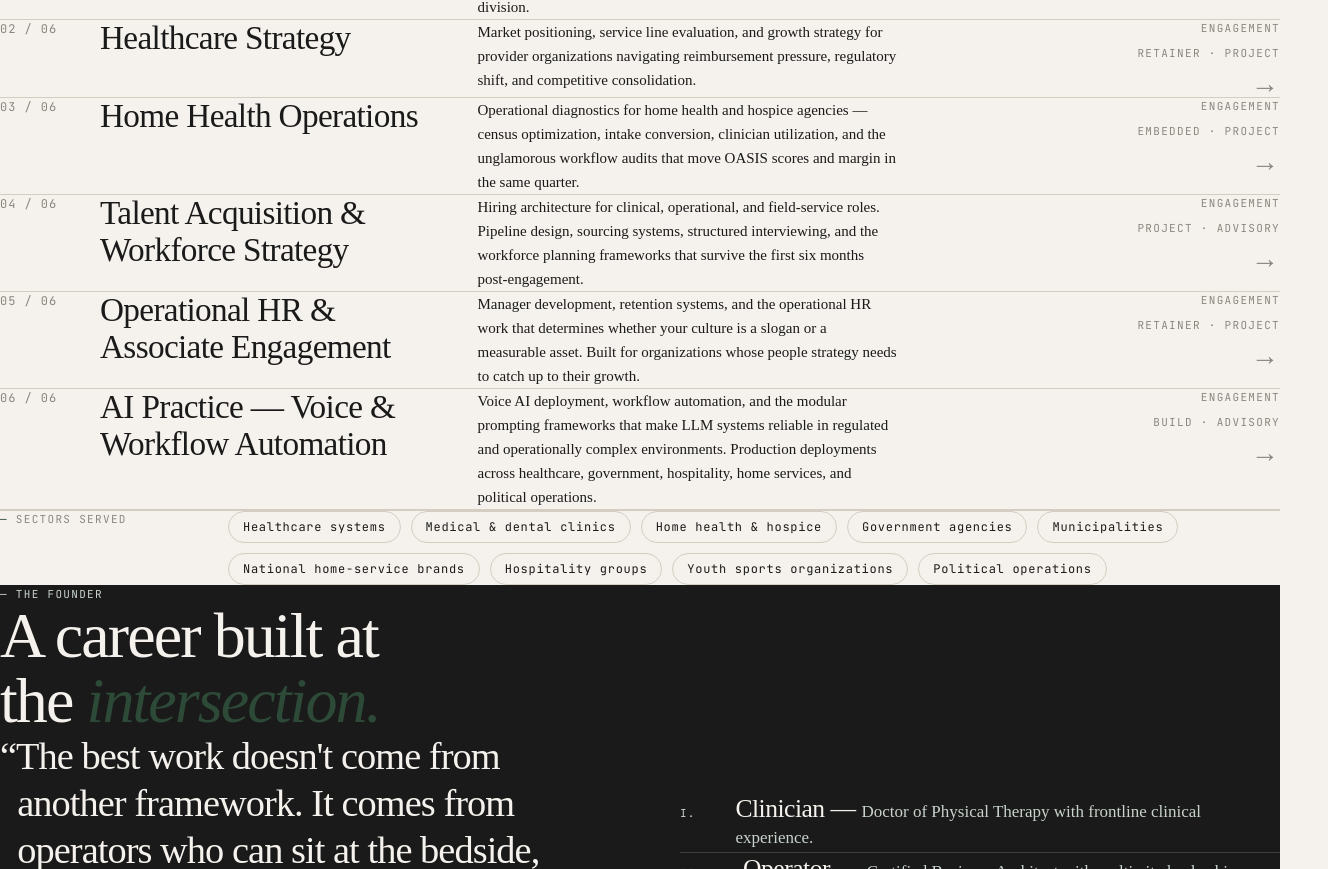
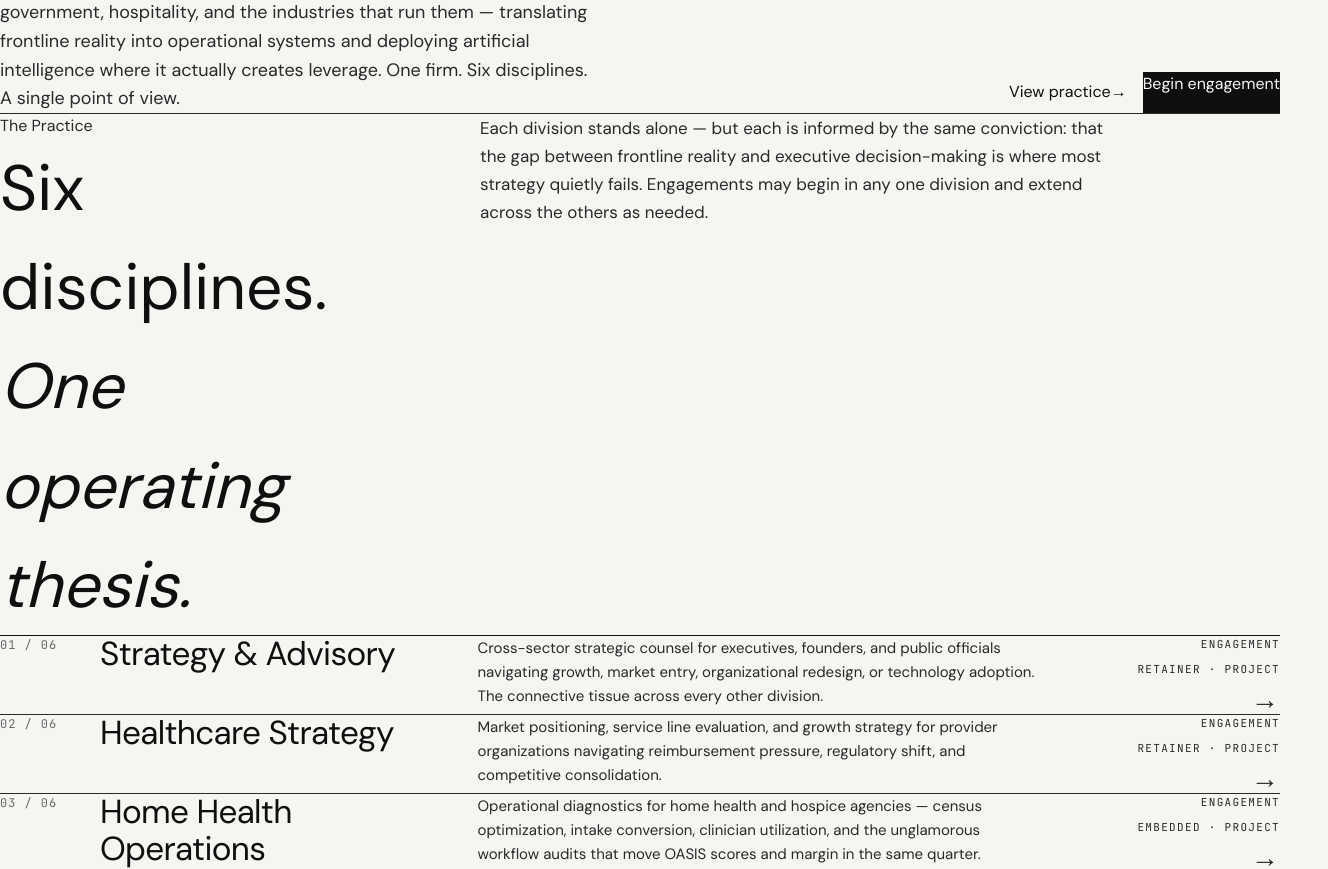
Before and after one commit to worker-max/C-Highland-Advisory, a Next.js app: page / in a window 1280 px wide. Shown: the part 1091-1960 px from the top of the page, 1328 px wide, since content can reach past the window. Built offline with nearby package versions, Linux system fonts and the light colour scheme.

Commit message:
foundation: Material Chapter tokens and utilities

```diff
--- a/app/globals.css
+++ b/app/globals.css
@@ -1,77 +1,59 @@
 @import "tailwindcss";
 
 /* ═══════════════════════════════════════════════
-   C HIGHLAND ADVISORY — Design Tokens
-   Modern Swiss-editorial. Single-family sans.
+   C HIGHLAND ADVISORY — Material Chapter tokens
    ═══════════════════════════════════════════════ */
 
 @theme inline {
-  --color-paper: #f5f2ed;
-  --color-paper-deep: #ebe6dc;
-  --color-ink: #1a1a1a;
-  --color-ink-soft: #4a4a48;
-  --color-ink-mute: #8a877f;
-  --color-rule: #d4cec2;
-  --color-accent: #2d4a38;
-  --color-accent-deep: #1f3527;
-  --color-accent-soft: #c8d3cb;
+  /* Neutral base */
+  --color-bone:     #f7f5f1;
+  --color-paper:    #fafaf7;
+  --color-ink:      #0f0f10;
+  --color-graphite: #2a2a2c;
+  --color-silt:     #6b6b6e;
+  --color-mist:     #c4c2be;
 
-  --font-sans: var(--font-inter), ui-sans-serif, system-ui, -apple-system, sans-serif;
+  /* Chapter signatures — muted-vivid, non-primary */
+  --color-ch-strategy:   #2a2a2c;
+  --color-ch-healthcare: #0e6b5d;
+  --color-ch-homehealth: #b6482d;
+  --color-ch-talent:     #b8862e;
+  --color-ch-hr:         #6d2e4e;
+  --color-ch-ai:         #1fa79c;
+
+  /* Fonts */
+  --font-sans: var(--font-dm), ui-sans-serif, system-ui, -apple-system, sans-serif;
   --font-mono: var(--font-jetbrains), ui-monospace, SFMono-Regular, monospace;
 
-  --ease-editorial: cubic-bezier(0.2, 0.8, 0.2, 1);
+  /* Motion */
+  --ease-quiet: cubic-bezier(0.16, 1, 0.3, 1);
   --dur-hover: 240ms;
-  --dur-reveal: 600ms;
-
-  --screen-md: 900px;
+  --dur-reveal: 800ms;
 }
 
 @theme {
   --breakpoint-md: 900px;
 }
 
-/* base */
-* {
-  margin: 0;
-  padding: 0;
-  box-sizing: border-box;
-}
+* { margin: 0; padding: 0; box-sizing: border-box; }
 
-html {
-  scroll-behavior: smooth;
-}
+html { scroll-behavior: smooth; }
 
-html,
-body {
-  background: var(--color-paper);
-  color: var(--color-ink);
+html, body {
+  background: var(--color-bone);
+  color: var(--color-graphite);
   font-family: var(--font-sans);
-  font-weight: 300;
-  font-variation-settings: "opsz" 18;
-  line-height: 1.5;
+  font-weight: 400;
+  line-height: 1.55;
   -webkit-font-smoothing: antialiased;
   -moz-osx-font-smoothing: grayscale;
 }
 
-body {
-  overflow-x: clip;
-  isolation: isolate;
-}
+body { overflow-x: clip; isolation: isolate; }
 
-::selection {
-  background: var(--color-accent);
-  color: var(--color-paper);
-}
+::selection { background: var(--color-ink); color: var(--color-bone); }
 
-.dark-section ::selection {
-  background: var(--color-accent-soft);
-  color: var(--color-ink);
-}
-
-a {
-  color: inherit;
-  text-decoration: none;
-}
+a { color: inherit; text-decoration: none; }
 
 button {
   font: inherit;
@@ -82,279 +64,174 @@ button {
 }
 
 :focus-visible {
-  outline: 2px solid var(--color-accent);
+  outline: 2px solid currentColor;
   outline-offset: 3px;
   border-radius: inherit;
 }
 
-.dark-section :focus-visible {
-  outline-color: var(--color-accent-soft);
-}
-
-/* ───── Mono labels ─────
-   .mono-label = labels (0.12em)
-   .mono-numeral = numerical markers like 01/06 (0.08em) */
-.mono-label {
-  font-family: var(--font-mono);
-  font-size: 11px;
-  text-transform: uppercase;
-  letter-spacing: 0.12em;
-  color: var(--color-ink-mute);
-}
-.mono-numeral {
-  font-family: var(--font-mono);
-  font-size: 12px;
-  letter-spacing: 0.08em;
-  color: var(--color-ink-mute);
-}
-
-.label-dash::before {
-  content: "— ";
-  color: var(--color-accent);
-}
-.dark-section .label-dash::before {
-  color: var(--color-accent-soft);
-}
-
-/* ───── Display headlines ─────
-   Inter at ~250, opsz 96 gives the pulled, precise cut for large sizes.
-   Italic + accent color replaces Fraunces italic as the emphasis mechanism. */
-.headline-display {
+.display-xl {
   font-family: var(--font-sans);
-  font-weight: 250;
-  font-variation-settings: "opsz" 96;
+  font-weight: 500;
+  font-size: clamp(56px, 8vw, 120px);
   line-height: 0.98;
-  letter-spacing: -0.035em;
-  color: var(--color-ink);
-  text-wrap: balance;
-}
-.headline-display em,
-.section-title em {
-  font-style: italic;
-  font-weight: 300;
-  color: var(--color-accent);
-}
-
-.section-title {
-  font-family: var(--font-sans);
-  font-weight: 250;
-  font-variation-settings: "opsz" 72;
-  line-height: 1.02;
   letter-spacing: -0.03em;
   color: var(--color-ink);
   text-wrap: balance;
 }
 
-/* Hero underline accent — soft-edge gradient, scales with em */
-.rule-under {
-  position: relative;
-  display: inline-block;
-}
-.rule-under::after {
-  content: "";
-  position: absolute;
-  left: 0;
-  right: 0;
-  bottom: 0.05em;
-  height: 0.055em;
-  background: linear-gradient(
-    90deg,
-    transparent 0%,
-    var(--color-accent) 8%,
-    var(--color-accent) 92%,
-    transparent 100%
-  );
+.display-lg {
+  font-family: var(--font-sans);
+  font-weight: 500;
+  font-size: clamp(44px, 5.5vw, 84px);
+  line-height: 1;
+  letter-spacing: -0.028em;
+  color: var(--color-ink);
+  text-wrap: balance;
 }
 
-/* ───── Division row ─────
-   Lifted out of the component so there's one copy, one set of hover rules,
-   and the parent creates a stacking context so the ::before bleed works in Safari. */
-.division-row {
-  isolation: isolate;
-  overflow: visible;
-}
-.division-row::before {
-  content: "";
-  position: absolute;
-  left: -1.5rem;
-  right: -1.5rem;
-  top: 0;
-  bottom: 0;
-  background: var(--color-paper-deep);
-  opacity: 0;
-  transition: opacity var(--dur-hover) var(--ease-editorial);
-  z-index: -1;
-}
-@media (min-width: 900px) {
-  .division-row::before {
-    left: -3rem;
-    right: -3rem;
-  }
-}
-.division-row:hover::before {
-  opacity: 1;
-}
-.division-row:hover .division-name,
-.division-row:focus-visible .division-name {
-  color: var(--color-accent);
-}
-.division-row:hover .division-arrow,
-.division-row:focus-visible .division-arrow {
-  color: var(--color-accent);
-  transform: translateX(8px);
-}
-.division-name,
-.division-arrow {
-  transition:
-    color var(--dur-hover) var(--ease-editorial),
-    transform var(--dur-hover) var(--ease-editorial);
+.display-md {
+  font-family: var(--font-sans);
+  font-weight: 500;
+  font-size: clamp(32px, 4vw, 52px);
+  line-height: 1.05;
+  letter-spacing: -0.02em;
+  color: var(--color-ink);
+  text-wrap: balance;
 }
 
-/* ───── Sector pills ─────
-   Mono, editorial tag feel — not button-like. */
-.sector-pill {
+.display-sm {
+  font-family: var(--font-sans);
+  font-weight: 500;
+  font-size: clamp(24px, 2.8vw, 34px);
+  line-height: 1.15;
+  letter-spacing: -0.015em;
+  color: var(--color-ink);
+}
+
+.eyebrow {
+  font-family: var(--font-mono);
+  font-size: 11px;
+  text-transform: uppercase;
+  letter-spacing: 0.14em;
+  color: var(--color-silt);
+}
+
+.mono-numeral {
   font-family: var(--font-mono);
   font-size: 12px;
-  letter-spacing: 0.06em;
-  color: var(--color-ink);
-  padding: 6px 14px;
-  border: 1px solid var(--color-rule);
-  border-radius: 100px;
-  transition:
-    background var(--dur-hover) var(--ease-editorial),
-    border-color var(--dur-hover) var(--ease-editorial);
-  cursor: default;
-}
-.sector-pill:hover {
-  background: var(--color-paper-deep);
-  border-color: var(--color-accent);
+  letter-spacing: 0.08em;
+  color: var(--color-silt);
 }
 
-/* ───── CTA buttons ─────
-   Primary hover uses accent-deep (not solid accent) to keep the ≤5% pigment rule. */
-.cta-base {
+.lead {
+  font-size: clamp(17px, 1.4vw, 20px);
+  line-height: 1.6;
+  color: var(--color-graphite);
+  font-weight: 400;
+  max-width: 58ch;
+}
+
+.prose-base {
+  font-size: 16px;
+  line-height: 1.65;
+  color: var(--color-graphite);
+  font-weight: 400;
+}
+
+.card {
+  background: var(--color-paper);
+  border-radius: 14px;
+  box-shadow:
+    0 1px 2px rgba(15, 15, 16, 0.04),
+    0 8px 24px -8px rgba(15, 15, 16, 0.06);
+  transition:
+    transform var(--dur-hover) var(--ease-quiet),
+    box-shadow var(--dur-hover) var(--ease-quiet);
+}
+.card-interactive:hover {
+  transform: translateY(-2px);
+  box-shadow:
+    0 2px 4px rgba(15, 15, 16, 0.05),
+    0 16px 32px -12px rgba(15, 15, 16, 0.10);
+}
+
+.pill {
+  display: inline-flex;
+  align-items: center;
+  font-size: 13px;
+  font-weight: 400;
+  color: var(--color-graphite);
+  background: var(--color-paper);
+  border: 1px solid var(--color-mist);
+  border-radius: 999px;
+  padding: 6px 14px;
+  transition: border-color var(--dur-hover) var(--ease-quiet);
+}
+.pill:hover { border-color: var(--color-ink); }
+
+.cta {
   display: inline-flex;
   align-items: center;
   justify-content: center;
-  font-family: var(--font-mono);
-  text-transform: uppercase;
-  font-size: 11px;
-  letter-spacing: 0.12em;
-  border: 1px solid var(--color-ink);
+  font-family: var(--font-sans);
+  font-weight: 500;
+  font-size: 15px;
+  letter-spacing: -0.005em;
+  padding: 14px 24px;
+  border-radius: 999px;
   transition:
-    background var(--dur-hover) var(--ease-editorial),
-    color var(--dur-hover) var(--ease-editorial),
-    border-color var(--dur-hover) var(--ease-editorial);
+    transform var(--dur-hover) var(--ease-quiet),
+    background var(--dur-hover) var(--ease-quiet),
+    color var(--dur-hover) var(--ease-quiet),
+    box-shadow var(--dur-hover) var(--ease-quiet);
+  border: 1px solid transparent;
 }
-.cta-sm {
-  padding: 11px 20px;
+.cta:hover { transform: translateY(-1px); }
+
+.cta-primary { background: var(--color-ink); color: var(--color-bone); }
+.cta-primary:hover {
+  box-shadow: 0 6px 18px -6px rgba(15, 15, 16, 0.35);
 }
-.cta-md {
-  padding: 15px 28px;
-}
-.cta-primary {
-  background: var(--color-ink);
-  color: var(--color-paper);
-  border-color: var(--color-ink);
-}
-.cta-primary:hover {
-  background: var(--color-accent-deep);
-  border-color: var(--color-accent);
-}
-.cta-ghost {
+
+.cta-secondary {
   background: transparent;
   color: var(--color-ink);
   border-color: var(--color-ink);
 }
-.cta-ghost:hover {
-  background: var(--color-ink);
-  color: var(--color-paper);
-  border-color: var(--color-ink);
+.cta-secondary:hover { background: var(--color-ink); color: var(--color-bone); }
+
+.cta-ghost {
+  background: transparent;
+  color: var(--color-ink);
+  padding: 8px 0;
+  border-radius: 0;
 }
+.cta-ghost::after {
+  content: " →";
+  display: inline-block;
+  transition: transform var(--dur-hover) var(--ease-quiet);
+}
+.cta-ghost:hover::after { transform: translateX(4px); }
+.cta-ghost:hover { color: var(--color-silt); }
 
-/* ───── Form fields ─────
-   Plain className-based focus state — no inline style fighting specificity. */
+.field-label {
+  font-family: var(--font-sans);
+  font-size: 13px;
+  font-weight: 500;
+  color: var(--color-graphite);
+  letter-spacing: -0.005em;
+}
 .field-line {
   width: 100%;
   display: block;
   background: transparent;
   color: var(--color-ink);
+  font-family: var(--font-sans);
   font-size: 16px;
   padding: 12px 0;
   border: 0;
-  border-bottom: 1px solid var(--color-rule);
+  border-bottom: 1px solid var(--color-mist);
   outline: none;
-  transition: border-color var(--dur-hover) var(--ease-editorial);
+  transition: border-color var(--dur-hover) var(--ease-quiet);
 }
-.field-line:focus {
-  border-bottom-color: var(--color-accent);
-}
-.field-label {
-  font-family: var(--font-mono);
-  font-size: 11px;
-  text-transform: uppercase;
-  letter-spacing: 0.12em;
-  color: var(--color-ink-mute);
-}
-
-/* ───── Dark sections ─────
-   Carry a third rule weight tinted with accent-soft rather than inventing rgba on the fly. */
-.dark-section {
-  background: var(--color-ink);
-  color: var(--color-accent-soft);
-}
-.dark-section .section-title,
-.dark-section .headline-display {
-  color: var(--color-paper);
-}
-.rule-dark {
-  border-color: rgba(200, 211, 203, 0.2);
-}
-
-/* ───── Shared link + nav treatments ─────
-   Consolidated so no component ships an inline <style> block. */
-.nav-link {
-  transition: color var(--dur-hover) var(--ease-editorial);
-}
-.nav-link:hover {
-  color: var(--color-accent);
-}
-
-.footer-link {
-  transition: color var(--dur-hover) var(--ease-editorial);
-}
-.footer-link:hover {
-  color: var(--color-accent);
-}
-
-/* Mono label + 1px rule underline — the editorial "read more" treatment. */
-.link-rule {
-  display: inline-block;
-  font-family: var(--font-mono);
-  font-size: 11px;
-  letter-spacing: 0.12em;
-  text-transform: uppercase;
-  color: var(--color-ink);
-  padding-bottom: 2px;
-  border-bottom: 1px solid var(--color-ink);
-  transition:
-    color var(--dur-hover) var(--ease-editorial),
-    border-bottom-color var(--dur-hover) var(--ease-editorial);
-}
-.link-rule:hover {
-  color: var(--color-accent);
-  border-bottom-color: var(--color-accent);
-}
-
-/* Section-to-section hairline rule used on every page transition. */
-.section-rule {
-  border-top: 1px solid var(--color-rule);
-}
-
-/* Dossier number hover reveal (masthead). Scoped so it doesn't leak into
-   other .group wrappers on the page. */
-.masthead-dossier:hover .masthead-dossier-slug {
-  max-width: 240px;
-  opacity: 1;
-  padding-left: 8px;
-}
+.field-line:focus { border-bottom-color: var(--color-ink); }
```
